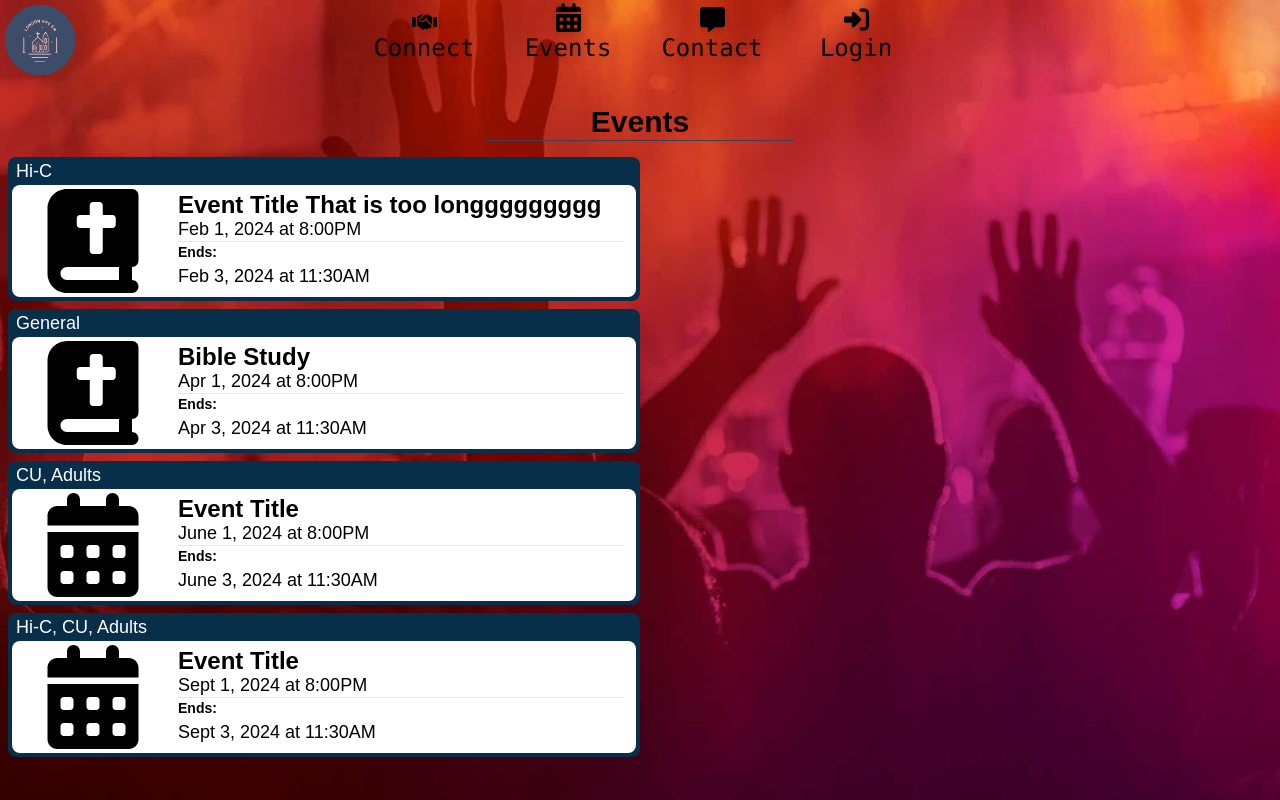
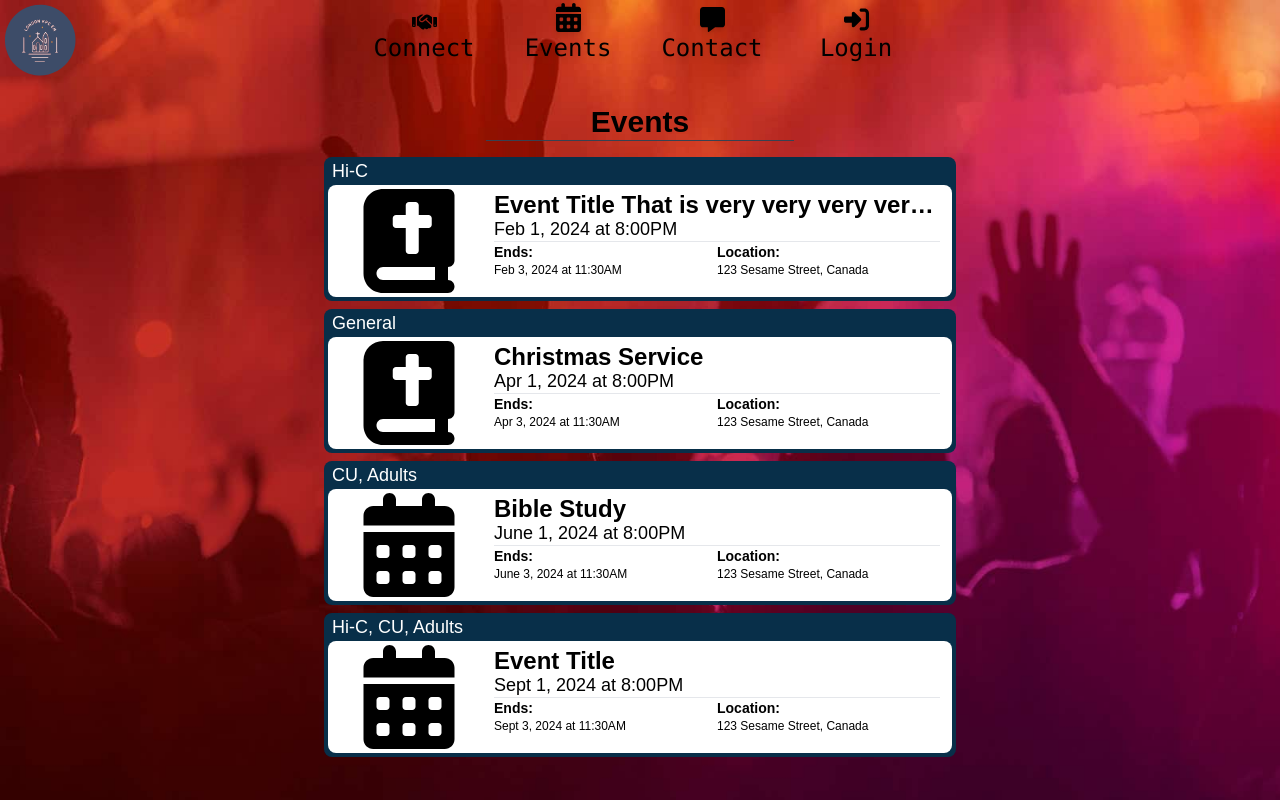
Before and after one commit to LondonKPC/lkpc-frontend, a Next.js app: page /events in a window 1280 px wide. Shown: the top 800 px of the page. Built offline with nearby package versions, Linux system fonts and the light colour scheme.

Commit message:
Modal with info

```diff
--- a/app/events/page.tsx
+++ b/app/events/page.tsx
@@ -26,30 +26,33 @@ export default function Events() {
                         selectedEventId={selectedEventId}
                         setSelectedEventId={setSelectedEventId}
                         imageSrc={Bible}
-                        eventTitle="Event Title That is too longgggggggg"
-                        groups={[Group.HiC]}
+                        eventTitle="Event Title That is very very very very very long"
                         startDate="Feb 1, 2024 at 8:00PM"
                         endDate="Feb 3, 2024 at 11:30AM"
+                        groups={[Group.HiC]}
+                        location="123 Sesame Street, Canada"
                     />
                     <EventCard
                         eventId={2}
                         selectedEventId={selectedEventId}
                         setSelectedEventId={setSelectedEventId}
                         imageSrc={Bible}
-                        eventTitle="Bible Study"
-                        groups={[Group.General]}
+                        eventTitle="Christmas Service"
                         startDate="Apr 1, 2024 at 8:00PM"
                         endDate="Apr 3, 2024 at 11:30AM"
+                        groups={[Group.General]}
+                        location="123 Sesame Street, Canada"
                     />
                     <EventCard
                         eventId={3}
                         selectedEventId={selectedEventId}
                         setSelectedEventId={setSelectedEventId}
                         imageSrc={Calendar}
-                        eventTitle="Event Title"
-                        groups={[Group.CU, Group.Adults]}
+                        eventTitle="Bible Study"
                         startDate="June 1, 2024 at 8:00PM"
                         endDate="June 3, 2024 at 11:30AM"
+                        groups={[Group.CU, Group.Adults]}
+                        location="123 Sesame Street, Canada"
                     />
                     <EventCard
                         eventId={4}
@@ -57,9 +60,10 @@ export default function Events() {
                         setSelectedEventId={setSelectedEventId}
                         imageSrc={Calendar}
                         eventTitle="Event Title"
-                        groups={[Group.HiC, Group.CU, Group.Adults]}
                         startDate="Sept 1, 2024 at 8:00PM"
                         endDate="Sept 3, 2024 at 11:30AM"
+                        groups={[Group.HiC, Group.CU, Group.Adults]}
+                        location="123 Sesame Street, Canada"
                     />
                 </div>
             </div>
--- a/components/event_card/EventCard.tsx
+++ b/components/event_card/EventCard.tsx
@@ -9,12 +9,13 @@ interface EventCardProps {
     setSelectedEventId: (eventId: number | null) => void;
     imageSrc: StaticImageData;
     eventTitle: string;
-    groups: Group[];
     startDate: string;
     endDate: string;
+    groups: Group[];
+    location: string;
 }
 
-const EventCard: React.FC<EventCardProps> = ({ eventId, selectedEventId, setSelectedEventId, imageSrc, eventTitle, groups, startDate, endDate }): ReactElement => {
+const EventCard: React.FC<EventCardProps> = ({ eventId, selectedEventId, setSelectedEventId, imageSrc, eventTitle, startDate, endDate, groups, location }): ReactElement => {
     const handleEventClick = useCallback(() => {
         setSelectedEventId(eventId);
     }, [eventId, setSelectedEventId]);
@@ -23,9 +24,9 @@ const EventCard: React.FC<EventCardProps> = ({ eventId, selectedEventId, setSele
         setSelectedEventId(null);
     }, [setSelectedEventId]);
     return (
-        <div className="w-full justify-center">
+        <div className="flex w-full justify-center items-center">
             <div
-                className="flex flex-col w-full h-32 sm:w-3/4 lg:w-1/2 sm:h-36 bg-sky-950 rounded-lg"
+                className="flex flex-col w-full h-32 sm:w-2/3 lg:w-1/2 sm:h-36 bg-sky-950 rounded-lg"
                 onClick={handleEventClick}
             >
                 <div className="h-full flex px-2 sm:text-lg">
@@ -39,11 +40,17 @@ const EventCard: React.FC<EventCardProps> = ({ eventId, selectedEventId, setSele
                         <div className="flex flex-col w-3/4 px-1 sm:px-2">
                             <div className="h-1/2">
                                 <h1 className="h-fit text-lg sm:text-2xl font-bold text-nowrap overflow-hidden text-ellipsis">{eventTitle}</h1>
-                                <a className="relative text-sm sm:text-lg -top-1.5">{startDate}</a>
+                                <a className="relative text-sm md:text-lg -top-1.5">{startDate}</a>
                             </div>
-                            <div className="flex w-full h-1/4 flex-col border-t-[1px]">
-                                <h3 className="w-12 font-bold text-sm sm:text-md">Ends:</h3>
-                                <a className="w-full text-sm sm:text-lg">{endDate}</a>
+                            <div className="flex w-full h-full flex-row border-t-[1px]">
+                                <div className="w-full md:w-1/2 flex flex-col pr-1">
+                                    <h3 className="font-bold text-sm sm:text-md">Ends:</h3>
+                                    <a className="text-xs sm:text-md">{endDate}</a>
+                                </div>
+                                <div className="hidden sm:flex w-1/2 flex-col pr-1">
+                                    <h3 className="font-bold text-sm sm:text-md">Location:</h3>
+                                    <a className="text-xs sm:text-md">{location}</a>
+                                </div>
                             </div>
                         </div>
                     </div>
@@ -52,10 +59,11 @@ const EventCard: React.FC<EventCardProps> = ({ eventId, selectedEventId, setSele
             {selectedEventId === eventId && (
                 <Modal
                     handleModalClose={handleModalClose}
-                    groups={groups}
                     eventTitle={eventTitle}
                     startDate={startDate}
                     endDate={endDate}
+                    groups={groups}
+                    location={location}
                     description="This is where the description goes and it can go for a long time.
                         This is where the description goes and it can go for a long time.
                         This is where the description goes and it can go for a long time."
--- a/components/modal/Modal.tsx
+++ b/components/modal/Modal.tsx
@@ -9,19 +9,18 @@ import {Group} from "@/constants/constants";
 interface ModalProps {
     handleModalClose: () => void;
     eventTitle: string;
-    groups: Group[];
     startDate: string;
     endDate: string;
+    groups: Group[];
+    location: string;
     description: string;
 }
 
-const Modal: React.FC<ModalProps> = ({ handleModalClose, eventTitle, groups, startDate, endDate, description }): ReactElement => {
-
+const Modal: React.FC<ModalProps> = ({ handleModalClose, eventTitle, startDate, endDate, groups, location, description }): ReactElement => {
     return (
-        <div className="absolute h-full w-[90%] justify-center items-center top-0">
-            <div className="fixed h-full z-10">
-                <div className="flex items-end h-1/2 bg-black p-1 rounded-lg shadow-lg">
-                    <div className="relative h-full bg-white rounded-lg">
+        <div className="absolute w-full justify-center items-center">
+            <div className="relative h-full z-10 -top-32 shadow-xl">
+                <div className="relative items-end h-1/2 bg-white rounded-lg shadow-lg p-2">
                     <Image
                         onClick={handleModalClose}
                         className="absolute top-2 right-2 z-10 rounded-full"
@@ -30,15 +29,29 @@ const Modal: React.FC<ModalProps> = ({ handleModalClose, eventTitle, groups, sta
                         width={20}
                         height={20}
                     />
-                        <div className="flex flex-col w-full h-1/3 text-black text-sm border-b-[1px]">
-                            <h1 className="text-xl">{eventTitle}</h1>
-                            <a>Start Date: {startDate}</a>
-                            <a>End Date: {endDate}</a>
-                            <a>Groups: {groups.join(", ")}</a>
+                    <div className="border-b-[1px] text-black font-bold">
+                        <h1 className="w-5/6 text-xl">{eventTitle}</h1>
+                    </div>
+                    <div className="flex flex-col h-1/3 text-black text-sm border-b-[1px]">
+                        <div>
+                            <a className="font-bold">Start Date: </a>
+                            <a>{startDate}</a>
+                        </div>
+                        <div>
+                            <a className="font-bold">End Date: </a>
+                            <a>{endDate}</a>
+                        </div>
+                        <div>
+                            <a className="font-bold">Groups: </a>
+                            <a>{groups.join(", ")}</a>
+                        </div>
+                        <div>
+                            <a className="font-bold">Location: </a>
+                            <a>{location}</a>
+                        </div>
                     </div>
                     <div className="w-full h-1/2 text-black">
                         <a>{description}</a>
-                        </div>
                     </div>
                 </div>
             </div>
```
Lines whose indentation alone changed are shown as unchanged.
